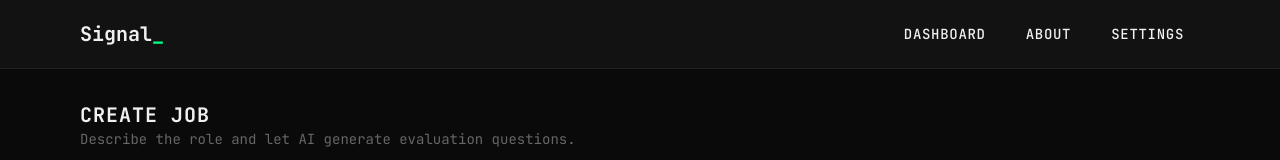
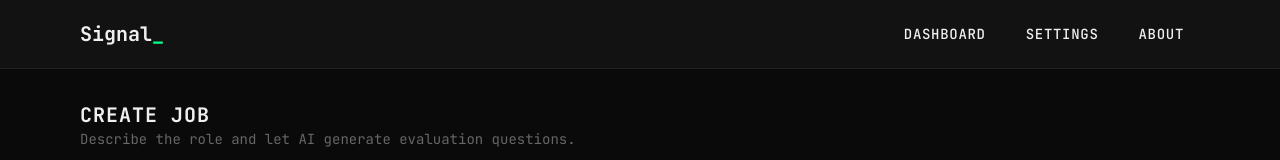
Before and after one commit to zdorward/signal, a Next.js app: page /create in a window 1280 px wide. Shown: the top 160 px of the page. Built offline with nearby package versions, Linux system fonts and the light colour scheme.

Commit message:
chore: update navbar

```diff
--- a/components/navbar.tsx
+++ b/components/navbar.tsx
@@ -12,11 +12,11 @@ export function Navbar() {
           <Link href="/dashboard">
             <Button variant="ghost">Dashboard</Button>
           </Link>
+          <Link href="/settings">
+            <Button variant="ghost">Settings</Button>
+          </Link>
           <Link href="/about">
             <Button variant="ghost">About</Button>
-          </Link>
-          <Link href="/settings">
-            <Button variant="ghost">Settings</Button>
           </Link>
         </nav>
       </div>
```
